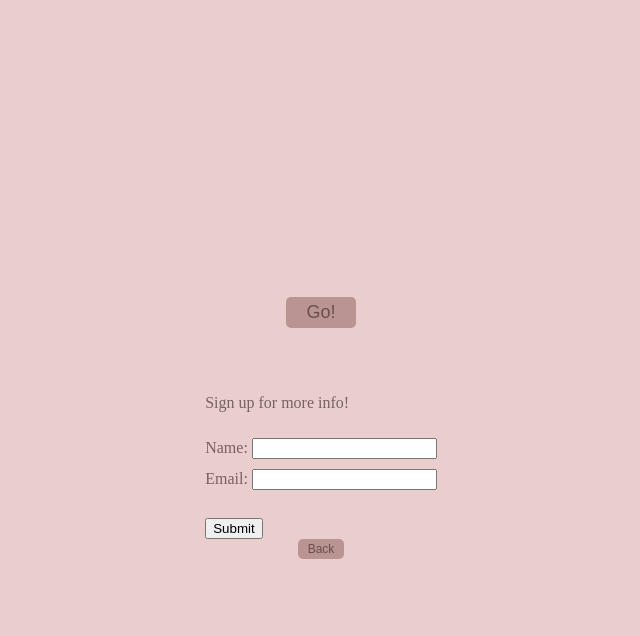
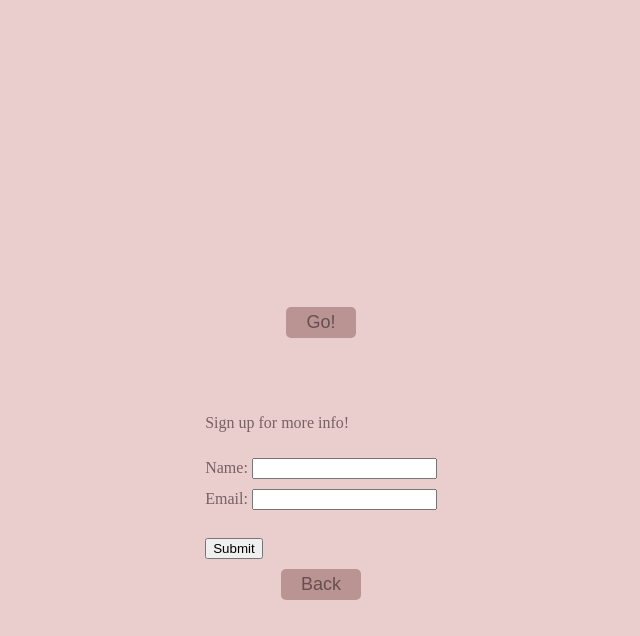
Before and after one commit to jennyrudemo/help-me-choose, a plain HTML site: page index.html in a window 1280 px wide. Both pictures are taken after a click on the button "Go!". Shown: the part 164-800 px from the top of the page, without its empty margins (319-959 px from the left). Drawn offline with nearby package versions, Linux system fonts and the light colour scheme.

Commit message:
Add CSS on buttons

```diff
--- a/main.css
+++ b/main.css
@@ -64,4 +64,11 @@ button{
 .go{
   font-size: 18px;
   padding: 5px 20px;
+  margin: 10px;
 }
+
+.restart{
+  font-size: 18px;
+  padding: 5px 20px;
+  margin: 10px;
+}
```
